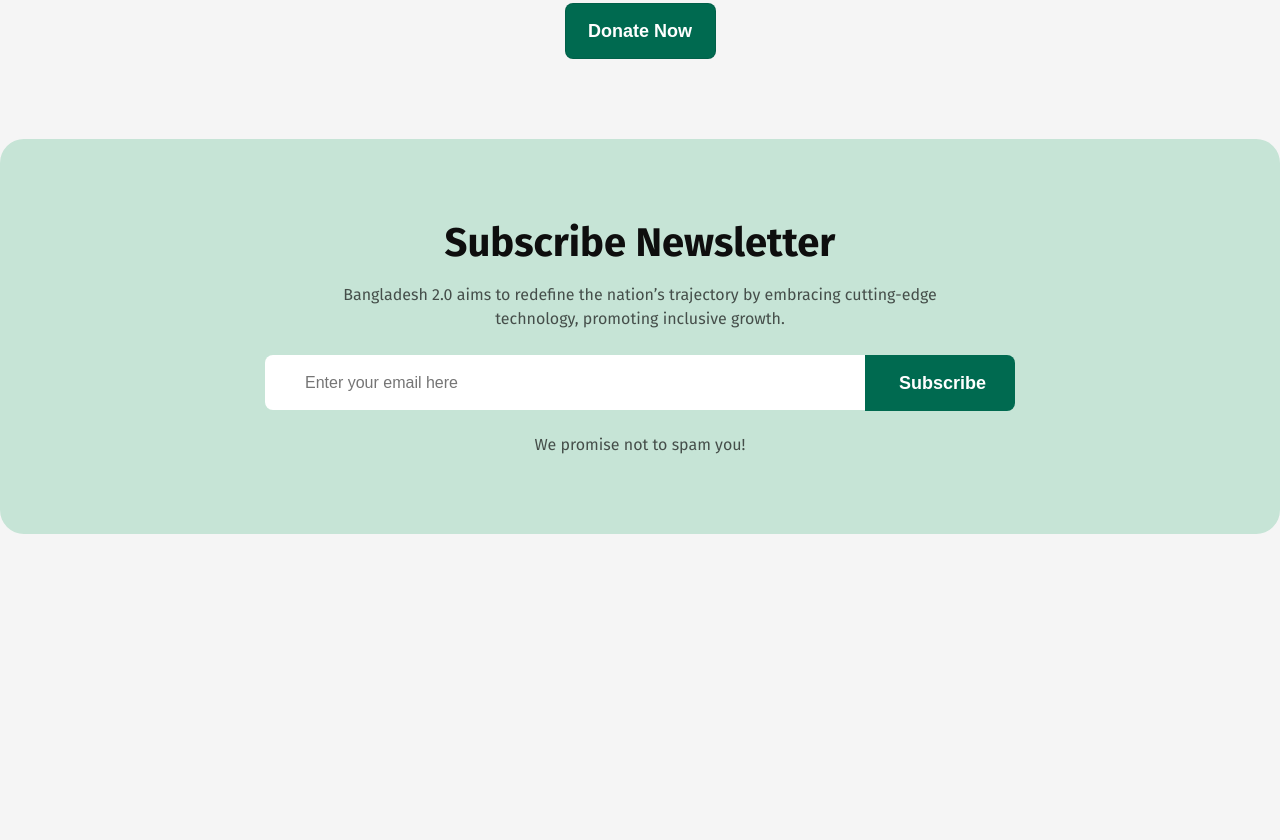
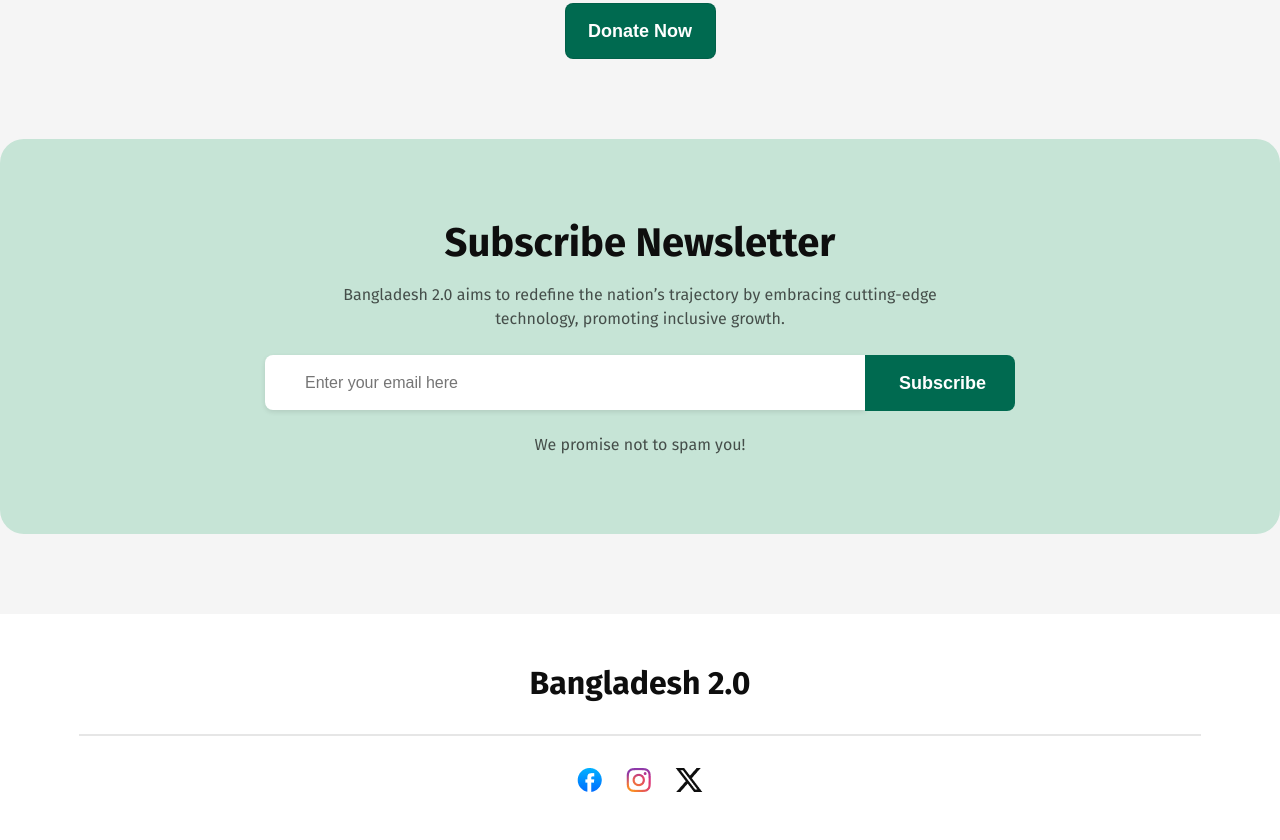
Before and after one commit to sourav-cse-dev/bangladesh, a plain HTML site: page index.html in a window 1280 px wide. Shown: the part 4461-5301 px from the top of the page. Before the commit the page ends 4995 px from the top, so only its background shows below. Drawn offline with Linux system fonts and the light colour scheme.

Commit message:
footer section completed

```diff
--- a/index.html
+++ b/index.html
@@ -227,5 +227,17 @@
       </section>
       <!-- subscribe section ends here -->
     </main>
+
+    <!-- footer section starts here -->
+    <footer class="footer-container">
+      <h6>Bangladesh 2.0</h6>
+      <div class="horizontal-line"><hr /></div>
+      <div class="icons">
+        <img src="./assets/facebook.png" alt="facebook icon" />
+        <img src="./assets/instagram.png" alt="instagram icon" />
+        <img src="./assets/x.png" alt="twitter icon" />
+      </div>
+    </footer>
+    <!-- footer section ends here -->
   </body>
 </html>
--- a/style.css
+++ b/style.css
@@ -712,6 +712,7 @@ header img {
   margin-top: 32px;
   padding: 20px 40px;
   border-bottom: 1px solid rgba(14, 14, 14, 0.15);
+  border-radius: 8px;
   box-shadow: 0 2px 5px rgba(0, 0, 0, 0.1);
 
   text-align: center;
@@ -794,6 +795,7 @@ header img {
   height: 55px;
   padding: 18px 40px;
   border-radius: 8px 0px 0px 8px;
+  box-shadow: 0 2px 5px rgba(0, 0, 0, 0.1);
   background: white;
   border: none;
 
@@ -837,5 +839,49 @@ header img {
   letter-spacing: 0%;
   text-align: center;
 }
+/* subscribe section styles en ds here */
 
-/* subscribe section styles en ds here */
+/* footer section styles starts here */
+.footer-container {
+  width: 100%;
+  height: 226px;
+  margin: 0 auto;
+  margin-top: 80px;
+  padding: 50px 160px;
+  background: white;
+
+  display: flex;
+  flex-direction: column;
+  justify-content: flex-start;
+  align-items: center;
+}
+
+.footer-container h6 {
+  color: rgb(14, 14, 14);
+  font-size: 32px;
+  font-weight: 700;
+  line-height: 38px;
+  letter-spacing: 0%;
+  text-align: left;
+}
+
+hr {
+  width: 1122px;
+  border: 1px solid rgba(14, 14, 14, 0.1);
+  margin-top: 32px;
+}
+
+.icons {
+  display: flex;
+  flex-direction: row;
+  justify-content: flex-start;
+  align-items: center;
+  margin-top: 32px;
+  gap: 24px;
+}
+
+.icons img:hover {
+  cursor: pointer;
+  transform: scale(1.1);
+}
+/* footer section styles ends here */
```
